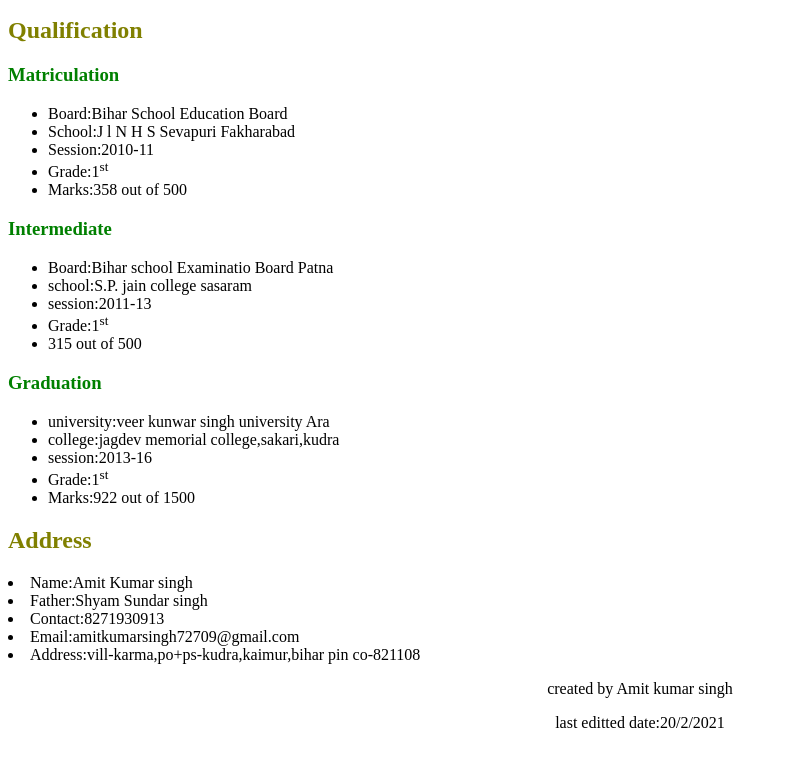
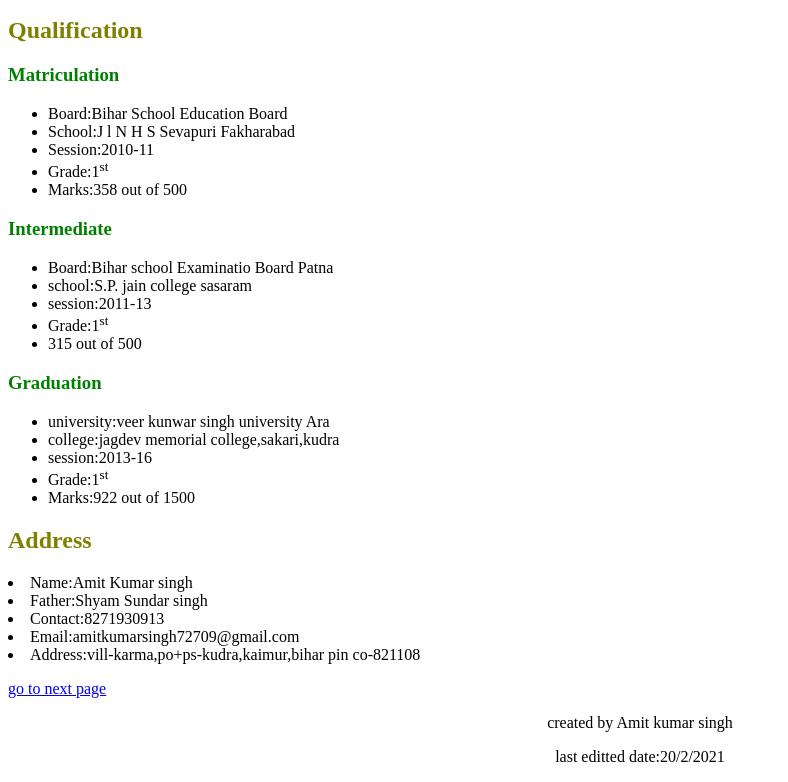
Before and after one commit to Amit72709/firstpage, a plain HTML site: page index.html in a window 1280 px wide. Shown: the part 671-1453 px from the top of the page, without its empty margins (0-788 px from the left). Before the commit the page ends 1419 px from the top, so only its background shows below. Drawn offline with Linux system fonts and the light colour scheme.

Commit message:
Update index.html

```diff
--- a/index.html
+++ b/index.html
@@ -81,9 +81,11 @@
                 pin co-821108</li>
             </p>
         </div>
+         <a href="text.html">go to next page</a>
         <footer><center>
             <p>created by Amit kumar singh</p>
             <p>last editted date:20/2/2021</p></center>
         </footer>
+
     </body>
 </html>
```
